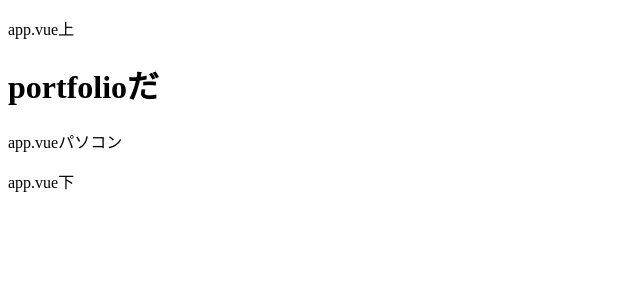
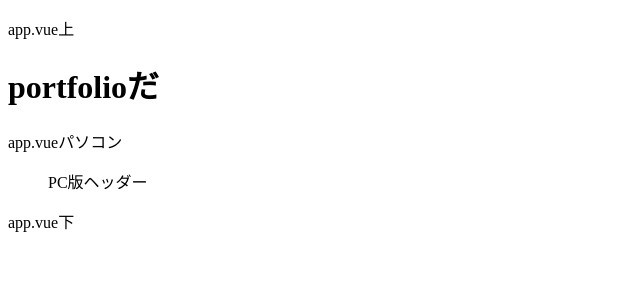
Before and after one commit to isao0214/isaoebisujima.me, a Nuxt app: page / in a window 1280 px wide. Shown: the top 300 px of the page, without its empty margins (0-640 px from the left). Built offline with nearby package versions, Linux system fonts and the light colour scheme.

Commit message:
~/pages/index.vueにて、~/components/HeaderPc.vueをimport

```diff
--- a/pages/index.vue
+++ b/pages/index.vue
@@ -9,17 +9,20 @@
     </div>
     <div v-else>
       <p>app.vueパソコン</p>
+      <header-pc/>
     </div>
   </div>
 </template>
 
 <script>
 import HeaderSp from '~/components/HeaderSp.vue';
+import HeaderPc from '~/components/HeaderPc.vue';
 
 export default {
   layout: 'app',
   components: {
     HeaderSp,
+    HeaderPc,
   },
   asyncData({ isMobile }) {
     return {
```
